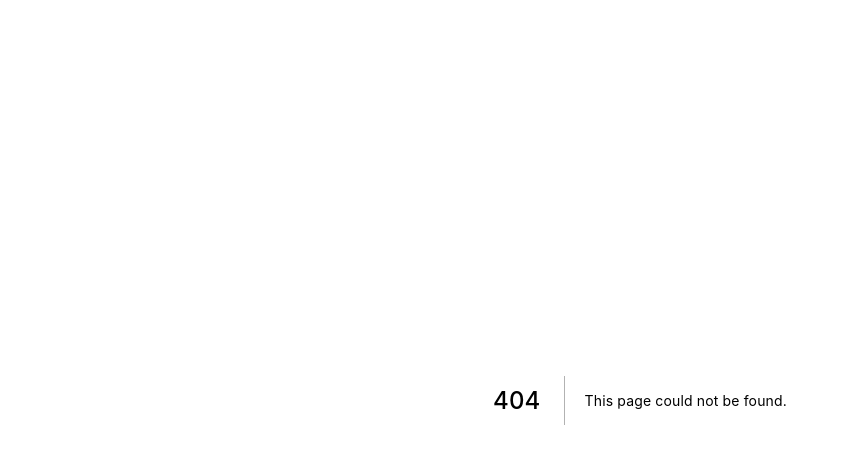
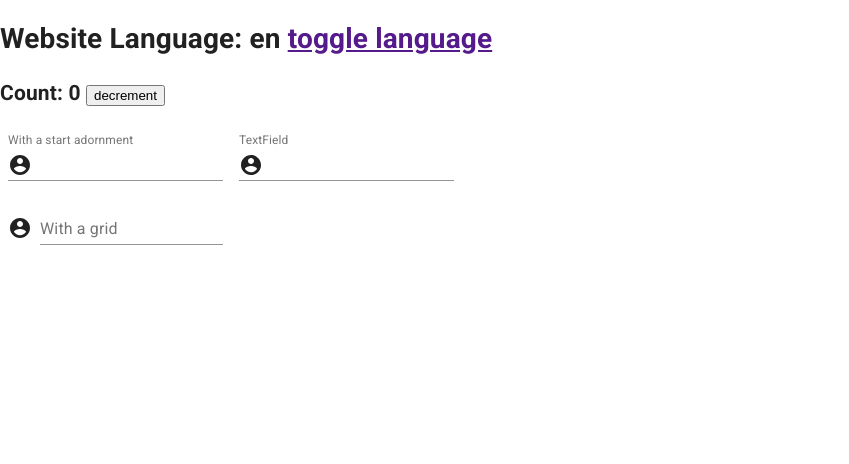
Before and after one commit to alradadi/nextjs-app, a Next.js app: page /counter in a window 1280 px wide. Before the commit this address had no page. Shown: the top 464 px of the page, without its empty margins (0-849 px from the left). Built offline with nearby package versions, Linux system fonts and the light colour scheme; what jss-rtl would draw is missing.

Commit message:
added redux-toolkit

```diff
--- a/package.json
+++ b/package.json
@@ -10,16 +10,19 @@
   "dependencies": {
     "@material-ui/core": "4.11.0",
     "@material-ui/icons": "4.9.1",
+    "@reduxjs/toolkit": "1.4.0",
     "axios": "0.21.0",
     "jss-rtl": "0.3.0",
     "next": "10.0.1",
     "react": "17.0.1",
-    "react-dom": "17.0.1"
+    "react-dom": "17.0.1",
+    "react-redux": "7.2.2"
   },
   "devDependencies": {
     "@types/node": "14.14.7",
     "@types/react": "16.9.56",
     "@types/react-dom": "16.9.9",
+    "@types/react-redux": "7.1.11",
     "eslint": "7.13.0",
     "eslint-config-rn-ts": "1.2.0",
     "husky": "4.3.0",
--- a/src/pages/_app.tsx
+++ b/src/pages/_app.tsx
@@ -1,15 +1,18 @@
 import { AppProps } from 'next/app';
 import React from 'react';
 
+import StoreProvider from '@/src/redux/StoreProvider';
 import ThemeProvider from '@/src/theme/ThemeProvider';
 
 const App = (props: AppProps) => {
   const { Component, pageProps } = props;
 
   return (
-    <ThemeProvider>
-      <Component {...pageProps} />
-    </ThemeProvider>
+    <StoreProvider>
+      <ThemeProvider>
+        <Component {...pageProps} />
+      </ThemeProvider>
+    </StoreProvider>
   );
 };
 
--- /dev/null
+++ b/src/pages/counter.tsx
@@ -0,0 +1,84 @@
+import FormControl from '@material-ui/core/FormControl';
+import Grid from '@material-ui/core/Grid';
+import Input from '@material-ui/core/Input';
+import InputAdornment from '@material-ui/core/InputAdornment';
+import InputLabel from '@material-ui/core/InputLabel';
+import { createStyles, makeStyles, Theme } from '@material-ui/core/styles';
+import TextField from '@material-ui/core/TextField';
+import AccountCircle from '@material-ui/icons/AccountCircle';
+import Link from 'next/link';
+import { useRouter } from 'next/router';
+import React from 'react';
+import { useSelector } from 'react-redux';
+
+import { decrement, selectCount } from '@/src/redux/slices/counterSlice';
+import { useActions } from '@/src/redux/useActions';
+
+const useStyles = makeStyles((theme: Theme) =>
+  createStyles({
+    margin: {
+      margin: theme.spacing(1),
+    },
+  }),
+);
+
+export default function Counter() {
+  const classes = useStyles();
+
+  const router = useRouter();
+
+  const count = useSelector(selectCount);
+
+  const actions = useActions({ decrement });
+
+  return (
+    <div>
+      <h1>
+        Website Language: {router.locale}{' '}
+        <Link href="" locale={router.locale === 'ar' ? 'en' : 'ar'}>
+          <a>toggle language</a>
+        </Link>
+      </h1>
+
+      <h2>
+        Count: {count}{' '}
+        <button onClick={() => actions.decrement()}>decrement</button>
+      </h2>
+      <FormControl className={classes.margin}>
+        <InputLabel htmlFor="input-with-icon-adornment">
+          With a start adornment
+        </InputLabel>
+        <Input
+          id="input-with-icon-adornment"
+          startAdornment={
+            <InputAdornment position="start">
+              <AccountCircle />
+            </InputAdornment>
+          }
+        />
+      </FormControl>
+      <TextField
+        className={classes.margin}
+        id="input-with-icon-textfield"
+        label="TextField"
+        InputProps={{
+          startAdornment: (
+            <InputAdornment position="start">
+              <AccountCircle />
+            </InputAdornment>
+          ),
+        }}
+      />
+      <div className={classes.margin}>
+        <Grid container spacing={1} alignItems="flex-end">
+          <Grid item>
+            <AccountCircle />
+          </Grid>
+          <Grid item>
+            <TextField id="input-with-icon-grid" label="With a grid" />
+          </Grid>
+        </Grid>
+      </div>
+    </div>
+  );
+}
--- /dev/null
+++ b/src/redux/StoreProvider.tsx
@@ -0,0 +1,12 @@
+import React from 'react';
+import { Provider } from 'react-redux';
+
+import { store } from './store';
+
+interface Props {
+  children: React.ReactChild;
+}
+
+export default function StoreProvider(props: Props) {
+  return <Provider store={store}>{props.children}</Provider>;
+}
--- /dev/null
+++ b/src/redux/slices/counterSlice.ts
@@ -0,0 +1,43 @@
+import { createSlice, PayloadAction } from '@reduxjs/toolkit';
+
+import { AppDispatch, RootState } from '@/src/redux/store';
+
+const counterSlice = createSlice({
+  name: 'counter',
+  initialState: {
+    value: 0,
+  },
+  reducers: {
+    increment: state => {
+      state.value += 1;
+    },
+    decrement: state => {
+      state.value -= 1;
+    },
+    reset: state => {
+      state.value = 0;
+    },
+    incrementByAmount: (state, action: PayloadAction<number>) => {
+      state.value += action.payload;
+    },
+  },
+});
+
+export type CounterActions = typeof counterSlice.actions;
+
+export const selectCount = (state: RootState) => state.counter.value;
+
+export const {
+  increment,
+  decrement,
+  reset,
+  incrementByAmount,
+} = counterSlice.actions;
+
+export const incrementAsync = (amount: number) => (dispatch: AppDispatch) => {
+  setTimeout(() => {
+    dispatch(incrementByAmount(amount));
+  }, 1000);
+};
+
+export default counterSlice.reducer;
--- /dev/null
+++ b/src/redux/store.ts
@@ -0,0 +1,14 @@
+import { configureStore } from '@reduxjs/toolkit';
+
+import counterReducer, { CounterActions } from './slices/counterSlice';
+
+export const store = configureStore({
+  devTools: process.env.NODE_ENV === 'development',
+  reducer: {
+    counter: counterReducer,
+  },
+});
+
+export type AppDispatch = typeof store.dispatch;
+export type RootState = ReturnType<typeof store.getState>;
+export type AppActions = CounterActions; // TODO: Update type after the new release of redux-toolkit
--- /dev/null
+++ b/src/redux/useActions.ts
@@ -0,0 +1,24 @@
+import { DependencyList, useMemo } from 'react';
+import { useDispatch } from 'react-redux';
+import { bindActionCreators } from 'redux';
+
+import { AppActions, AppDispatch } from '@/src/redux/store';
+
+/**
+ * TODO: Update type after the new release of redux-toolkit
+ * https://github.com/reduxjs/redux-toolkit/issues/771
+ */
+export function useActions<T extends Partial<AppActions>>(
+  actions: T,
+  deps?: DependencyList,
+): T {
+  const dispatch = useDispatch<AppDispatch>();
+
+  return useMemo(
+    () => {
+      return bindActionCreators(actions as any, dispatch);
+    },
+    // eslint-disable-next-line react-hooks/exhaustive-deps
+    deps ? [dispatch, ...deps] : deps,
+  ) as any;
+}
```
Also changed, not shown: src/pages/index.tsx (+16 -0 lines), 1 other file (tests, documents, lock files or other folders).
